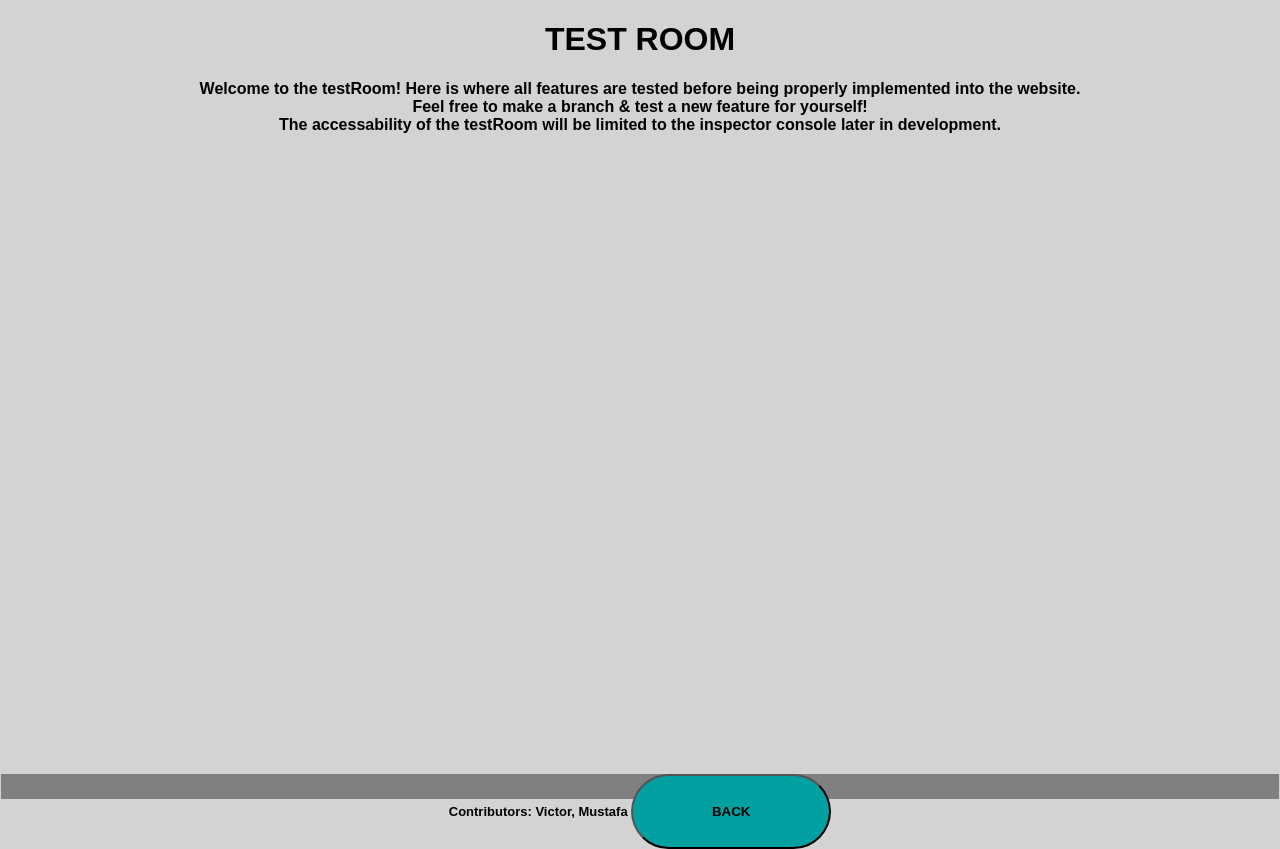
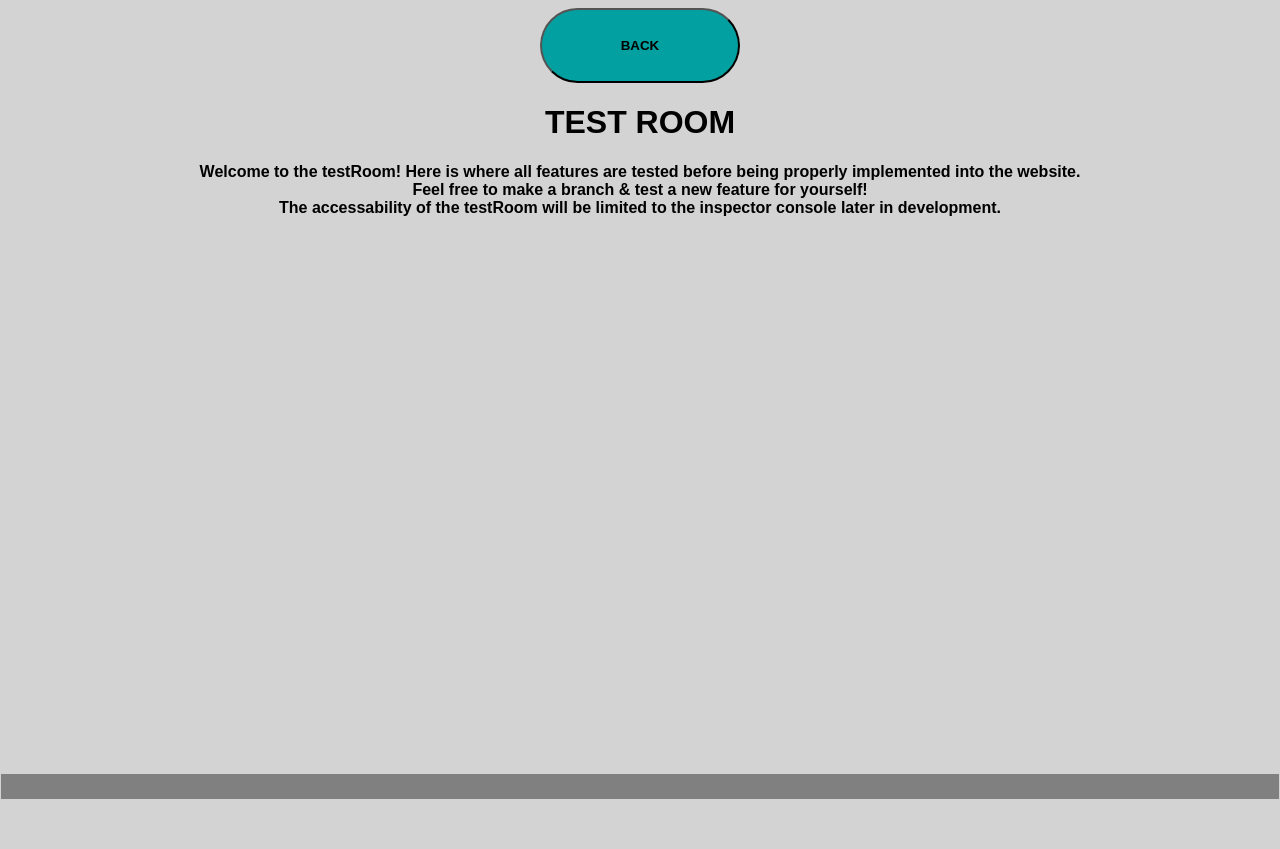
Before and after one commit to jordnor/jordnor.github.io, a plain HTML site: page testRoom.html in a window 1280 px wide. After the commit the page ends 800 px from the top, so only its background shows below. Drawn offline with Linux system fonts and the light colour scheme; a web font is replaced by a local one.

Commit message:
finally now then i edited the testRomm a bit.

```diff
--- a/testRoom.html
+++ b/testRoom.html
@@ -8,6 +8,7 @@
     <title>TestRoom</title>
 </head>
 <body>
+	<button class="testButton" onclick="backToMain()">BACK</button>
     <h1>TEST ROOM</h1>
     <p>
     Welcome to the testRoom!
@@ -19,8 +20,6 @@
 
     </div>
     <footer>
-	Contributors: Victor, Mustafa
-	<button class="testButton" onclick="backToMain()">BACK</button>
     </footer>
 </body>
 </html>
```
